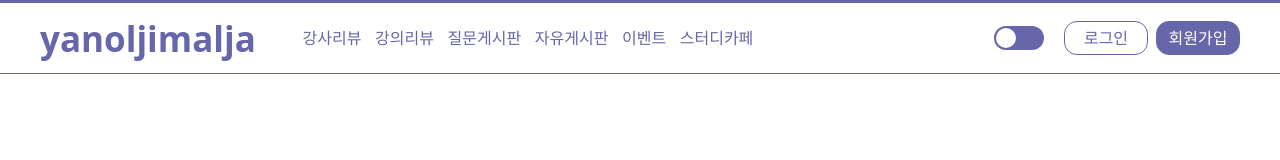
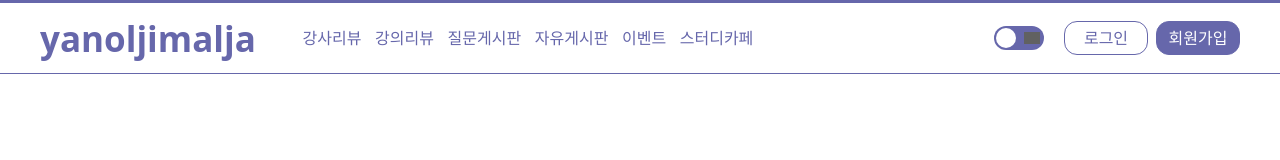
Before and after one commit to codestates-seb/seb42_main_027, a React (Create React App) app in the folder client/: page /free in a window 1280 px wide. Shown: the top 160 px of the page. Built offline with nearby package versions, Linux system fonts and the light colour scheme; grey boxes are pictures that could not be loaded.

Commit message:
design: Toggle UI 디자인 변경

```diff
--- a/client/src/components/UI/Toggle.tsx
+++ b/client/src/components/UI/Toggle.tsx
@@ -1,6 +1,8 @@
 import { useState } from 'react';
 import styled from 'styled-components';
 import theme from '../../theme';
+import sunIcon from '../../assets/images/sun.png';
+import MoonIcon from '../../assets/images/moon.png';
 
 function Toggle() {
   const [isOn, setisOn] = useState(false);
@@ -13,6 +15,12 @@ function Toggle() {
     <ToggleContainer onClick={toggleHandler}>
       <div className={`toggle-container ${isOn ? 'toggle--checked' : ''}`} />
       <div className={`toggle-circle ${isOn ? 'toggle--checked' : ''}`} />
+      <SunIconDiv>
+        <img src={sunIcon} alt="light mode" />
+      </SunIconDiv>
+      <MoonIconDiv>
+        <img src={MoonIcon} alt="dark mode" />
+      </MoonIconDiv>
     </ToggleContainer>
   );
 }
@@ -35,8 +43,9 @@ const ToggleContainer = styled.div`
 
   > .toggle-circle {
     position: absolute;
-    top: 2px;
-    left: 2px;
+    z-index: 1;
+    top: calc(100% / 12);
+    left: calc(4%);
     width: 20px;
     height: 20px;
     border-radius: 50%;
@@ -49,4 +58,25 @@ const ToggleContainer = styled.div`
   }
 `;
 
+const SunIconDiv = styled.div`
+  position: absolute;
+  top: calc(100% / 6);
+  left: 30px;
+
+  > img {
+    width: 16px;
+    filter: invert(100%);
+  }
+`;
+
+const MoonIconDiv = styled.div`
+  position: absolute;
+  top: calc(100% / 5);
+  left: 5px;
+  > img {
+    width: 14px;
+    filter: invert(100%);
+  }
+`;
+
 export default Toggle;
```
